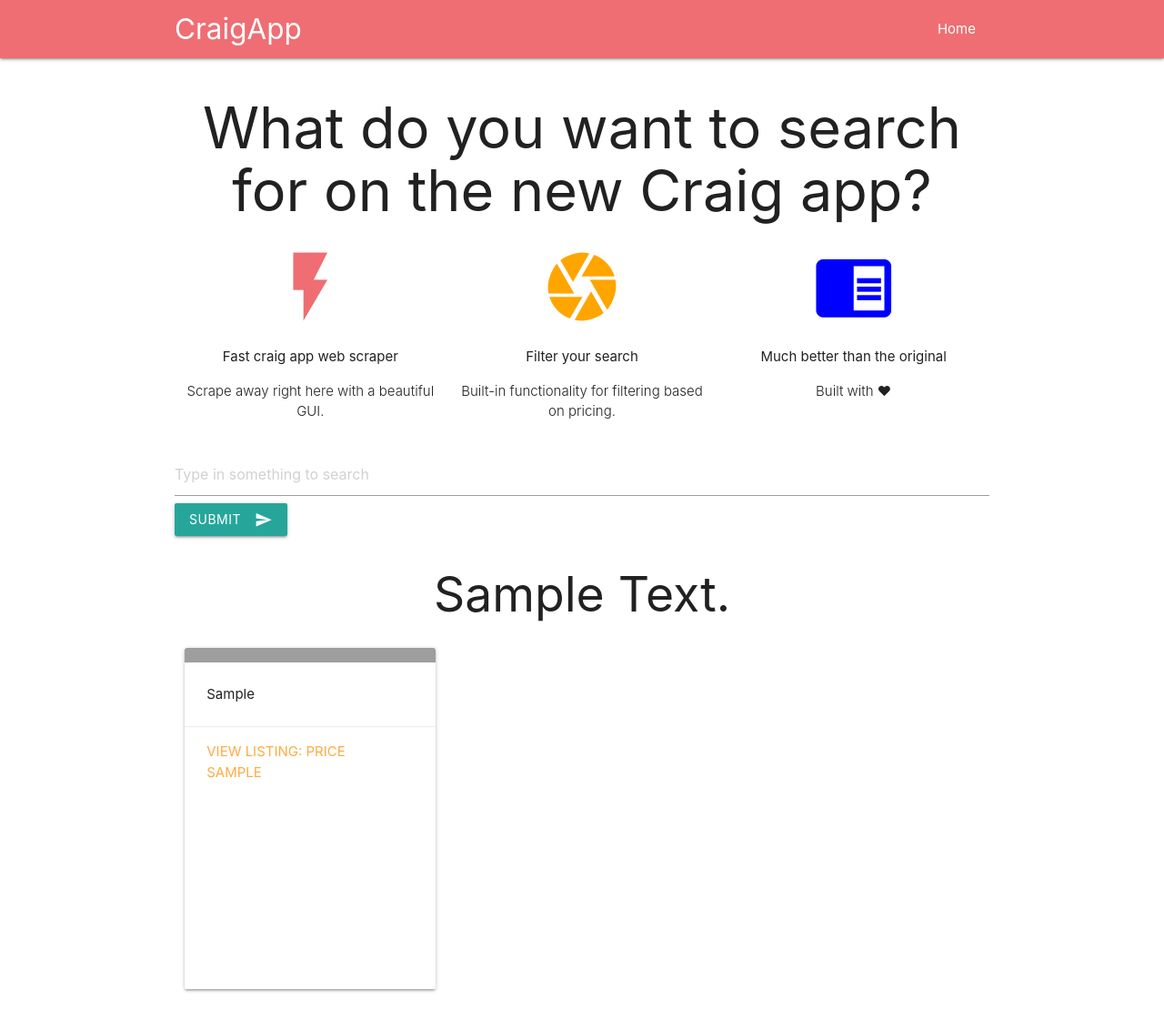
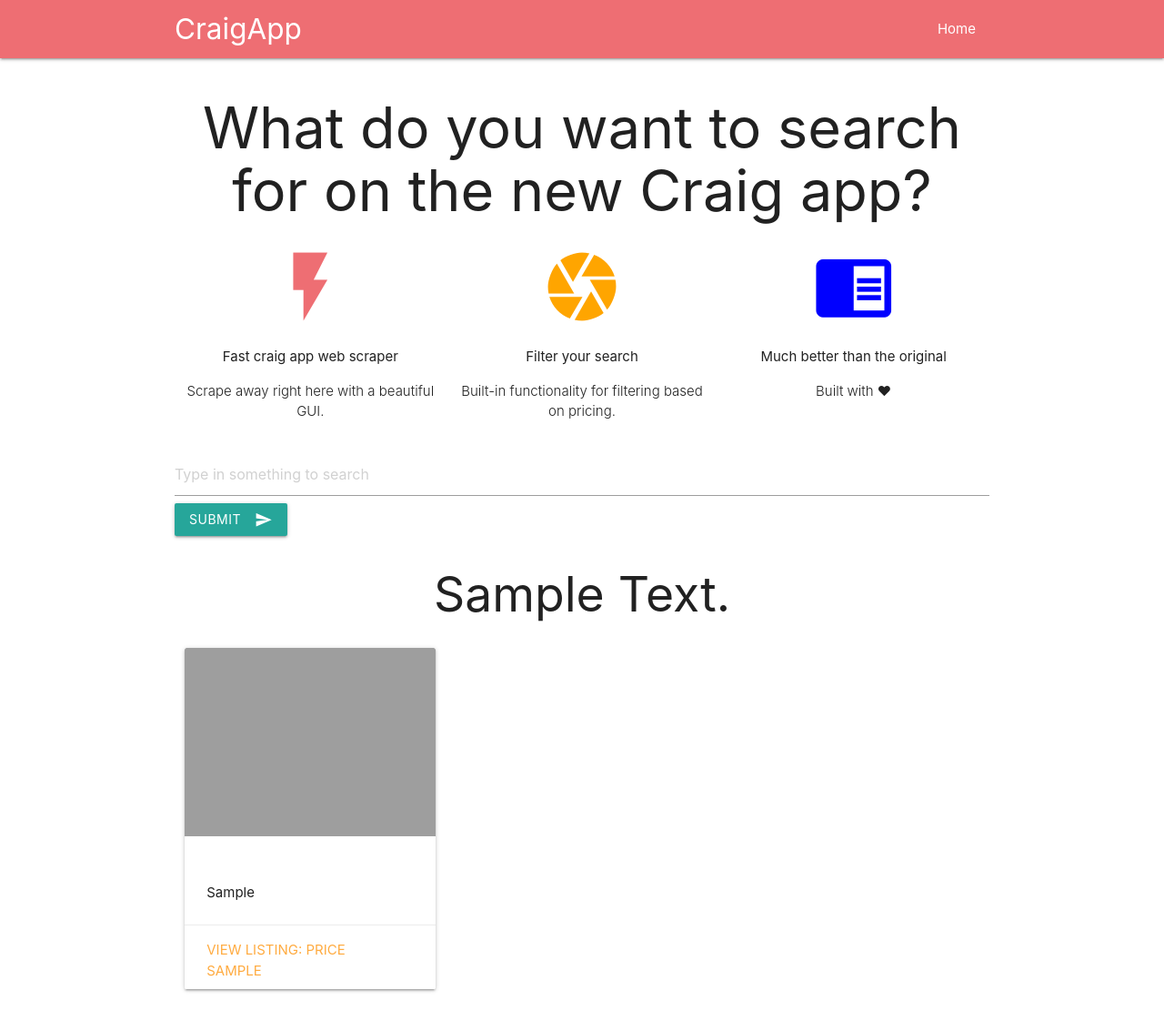
Before and after one commit to CHR-onicles/Craiglist_scraper, a Django app: template craig_app/templates/craig_app/new_search.html in a window 1280 px wide. Shown: the whole page at 91% size. Run offline with Django 3.2, Linux system fonts and the light colour scheme; tables that the repository leaves empty hold one stand-in row (values such as "Sample post"); the template is opened without the code that fills it: values that come from a table or form of the project are taken from there, most other values are stand-ins (such as "Sample title", 1, 10 or a date in 2020); grey boxes are pictures that could not be loaded.

Commit message:
Update style.css

```diff
--- a/craig_app/static/craig_app/style.css
+++ b/craig_app/static/craig_app/style.css
@@ -4,6 +4,6 @@
 }
 
 .card-image {
-  height: 15.6px;
+  height: 15.6rem;
   overflow: hidden;
 }
```
